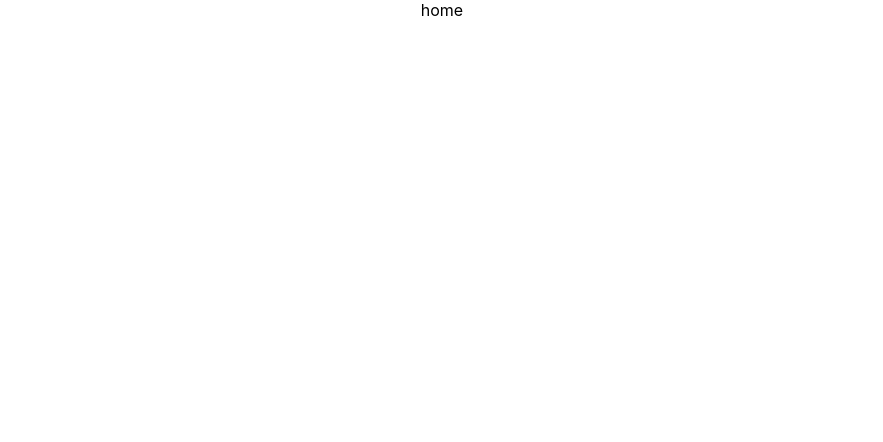
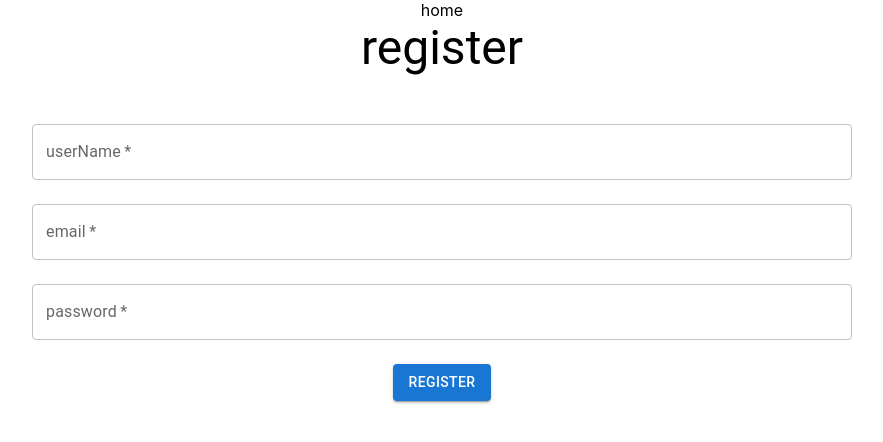
Before and after one commit to Mohammed-Almuziny/w09d01, a React (Create React App) app: page / in a window 1280 px wide. Shown: the top 442 px of the page, without its empty margins (198-1081 px from the left). Built offline with nearby package versions, Linux system fonts and the light colour scheme; the HTML template or start-up script is replaced by a standard one.

Commit message:
create register componoent

```diff
--- a/package.json
+++ b/package.json
@@ -3,6 +3,10 @@
   "version": "0.1.0",
   "private": true,
   "dependencies": {
+    "@emotion/react": "^11.7.0",
+    "@emotion/styled": "^11.6.0",
+    "@material-ui/core": "^4.12.3",
+    "@mui/material": "^5.2.2",
     "@testing-library/jest-dom": "^5.16.0",
     "@testing-library/react": "^11.2.7",
     "@testing-library/user-event": "^12.8.3",
--- a/src/App.js
+++ b/src/App.js
@@ -1,7 +1,7 @@
 import { Routes, Route } from "react-router";
 import "./App.css";
 
-import { Home } from "./Pages/Home.js";
+import { Home } from "./pages/Home";
 
 function App() {
   return (
--- a/src/Pages/Home.js
+++ /dev/null
@@ -1,5 +0,0 @@
-import React from "react";
-
-export const Home = () => {
-  return <div>home</div>;
-};
--- /dev/null
+++ b/src/components/Registrer.jsx
@@ -0,0 +1,62 @@
+import React from "react";
+import {
+  Container,
+  Box,
+  FormGroup,
+  TextField,
+  Typography,
+  Button,
+} from "@mui/material";
+
+export const Registrer = () => {
+  const handleSubmit = (e) => {
+    e.preventDefault();
+
+    console.log("sumbit");
+  };
+
+  return (
+    <Container maxWidth="md">
+      <Typography variant="h3" align="center" mb={2}>
+        register
+      </Typography>
+      <Box sx={{ bgcolor: "background.paper", p: 2 }}>
+        <form onSubmit={handleSubmit}>
+          <FormGroup>
+            <TextField
+              fullWidth
+              id="userName"
+              label="userName"
+              placeholder="userName"
+              margin="normal"
+              required
+            />
+            <TextField
+              fullWidth
+              type="email"
+              id="email"
+              label="email"
+              placeholder="Email"
+              margin="normal"
+              required
+            />
+            <TextField
+              fullWidth
+              type="password"
+              id="password"
+              label="password"
+              placeholder="password"
+              margin="normal"
+              required
+            />
+          </FormGroup>
+          <Typography align="center" my={2}>
+            <Button color="primary" variant="contained" type="submit">
+              register
+            </Button>
+          </Typography>
+        </form>
+      </Box>
+    </Container>
+  );
+};
--- /dev/null
+++ b/src/pages/Home.jsx
@@ -0,0 +1,12 @@
+import React from "react";
+
+import { Registrer } from "../components/Registrer";
+
+export const Home = () => {
+  return (
+    <div>
+      home
+      <Registrer />
+    </div>
+  );
+};
```
Also changed, not shown: 1 other file (tests, documents, lock files or other folders).
